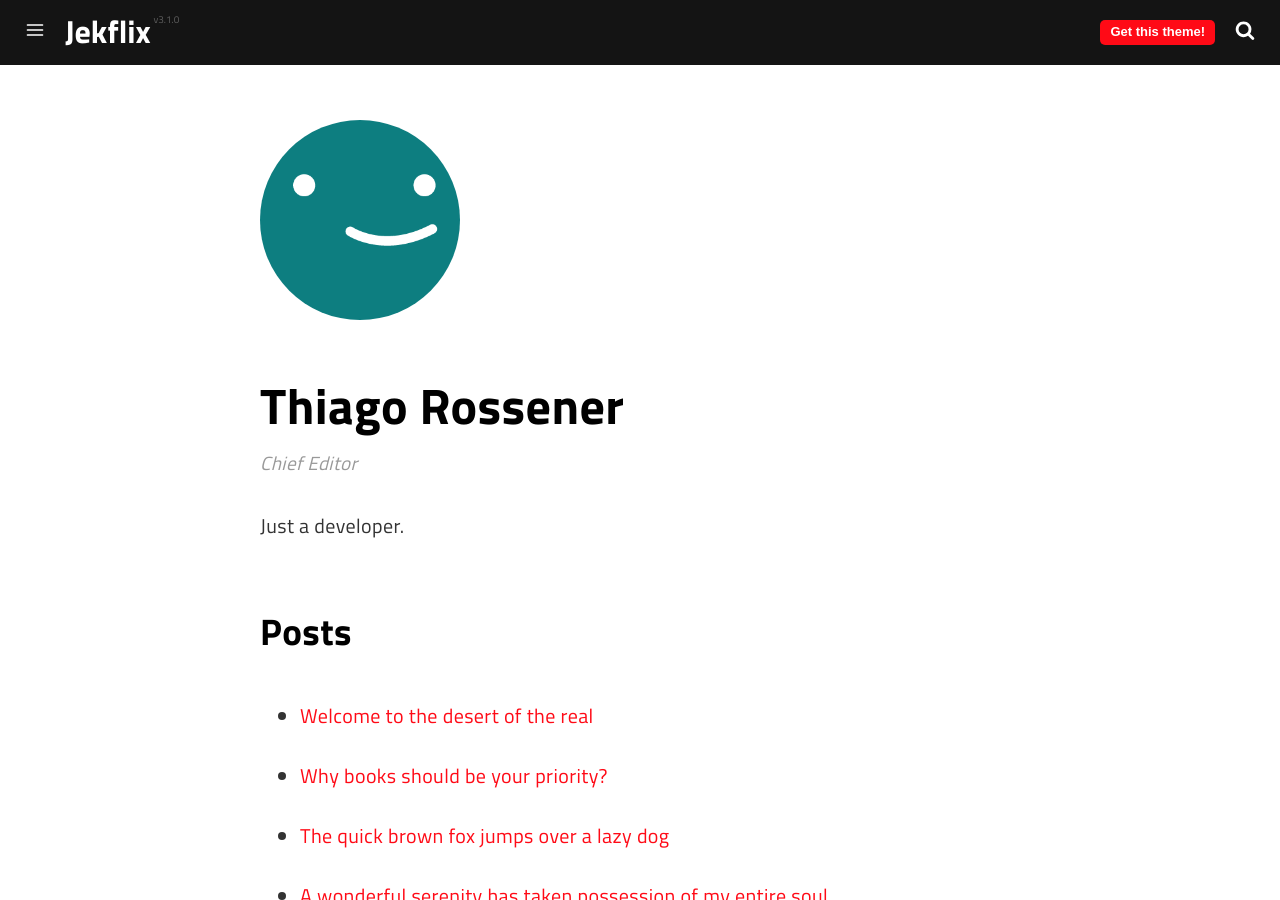
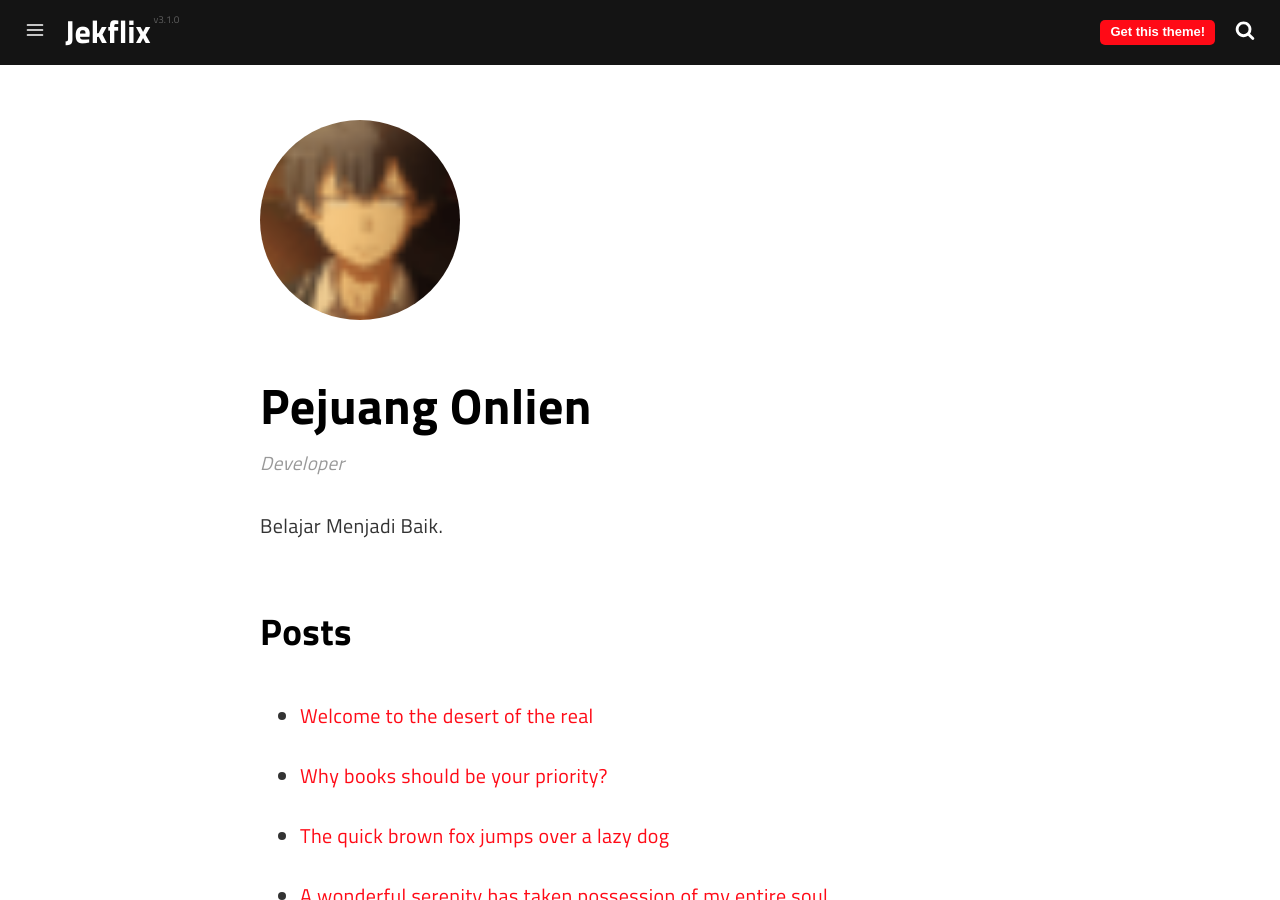
Before and after one commit to pejuang-onlien/pejuang-onlien.github.io, a Jekyll site: the page built from _authors/thiagorossener.md, in a window 1280 px wide and 900 px high. Built offline with Jekyll 4.4.1, drawn with Linux system fonts in a browser that asks for light colours; a script that is not in the unit is left out.

Commit message:
Update index.html

```diff
--- a/_authors/thiagorossener.md
+++ b/_authors/thiagorossener.md
@@ -1,14 +1,14 @@
 ---
 layout: author
-photo: /assets/img/uploads/profile.png
+photo: /assets/img/uploads/favicon.ico
 name: thiagorossener
-display_name: Thiago Rossener
-position: Chief Editor
-bio: Just a developer.
-github_username: thiagorossener
-facebook_username: thiagorossener
-twitter_username: thiagorossener
-instagram_username: thiagorossener
-linkedin_username: thiagorossener
-medium_username: thiagorossener
+display_name: Pejuang Onlien
+position: Developer
+bio: Belajar Menjadi Baik.
+github_username:
+facebook_username:
+twitter_username:
+instagram_username:
+linkedin_username:
+medium_username:
 ---
--- a/_config.yml
+++ b/_config.yml
@@ -20,7 +20,7 @@ menu:
   - title: Feed
     url: /feed.xml
 email: youremail@test.com
-disqus_username: disqus_username
+disqus_username: postkomik-github-1
 
 
 # Social Media Settings
```
Also changed, not shown: assets/img/uploads/favicon.ico (added).
